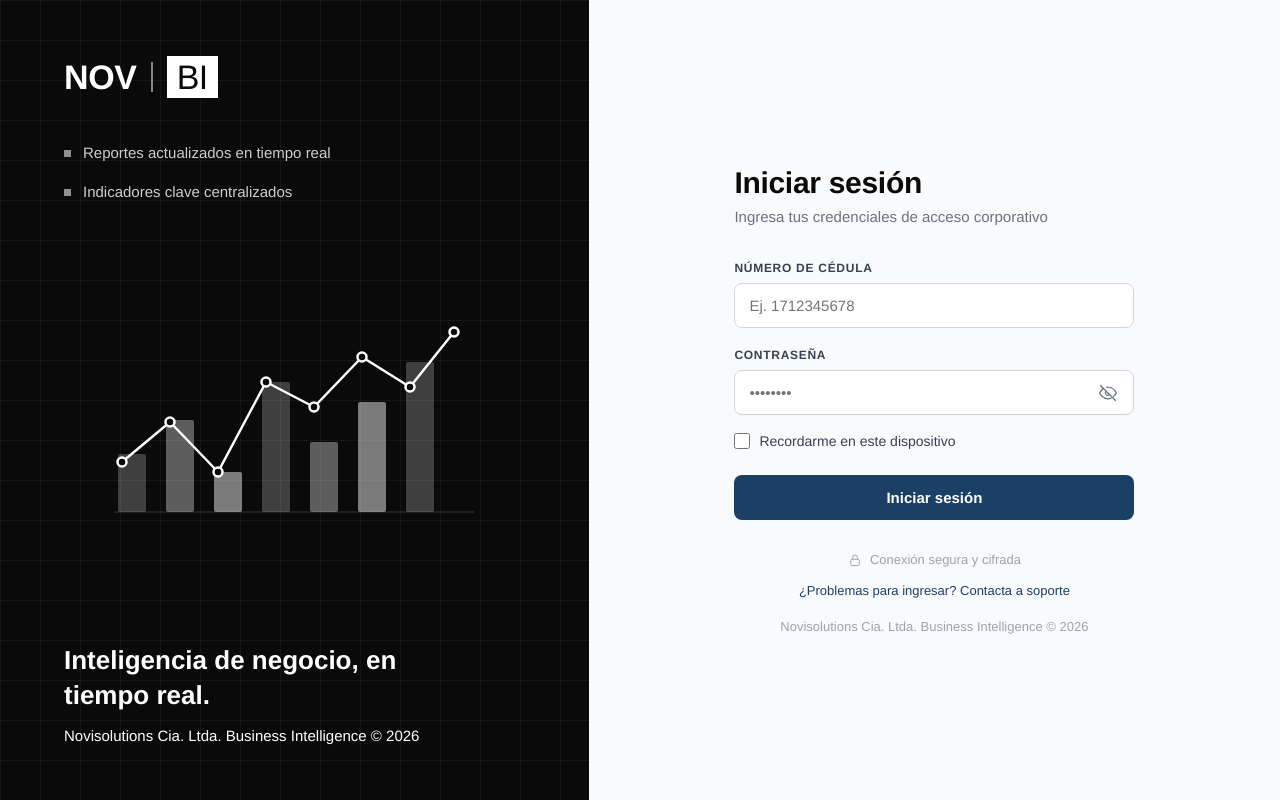
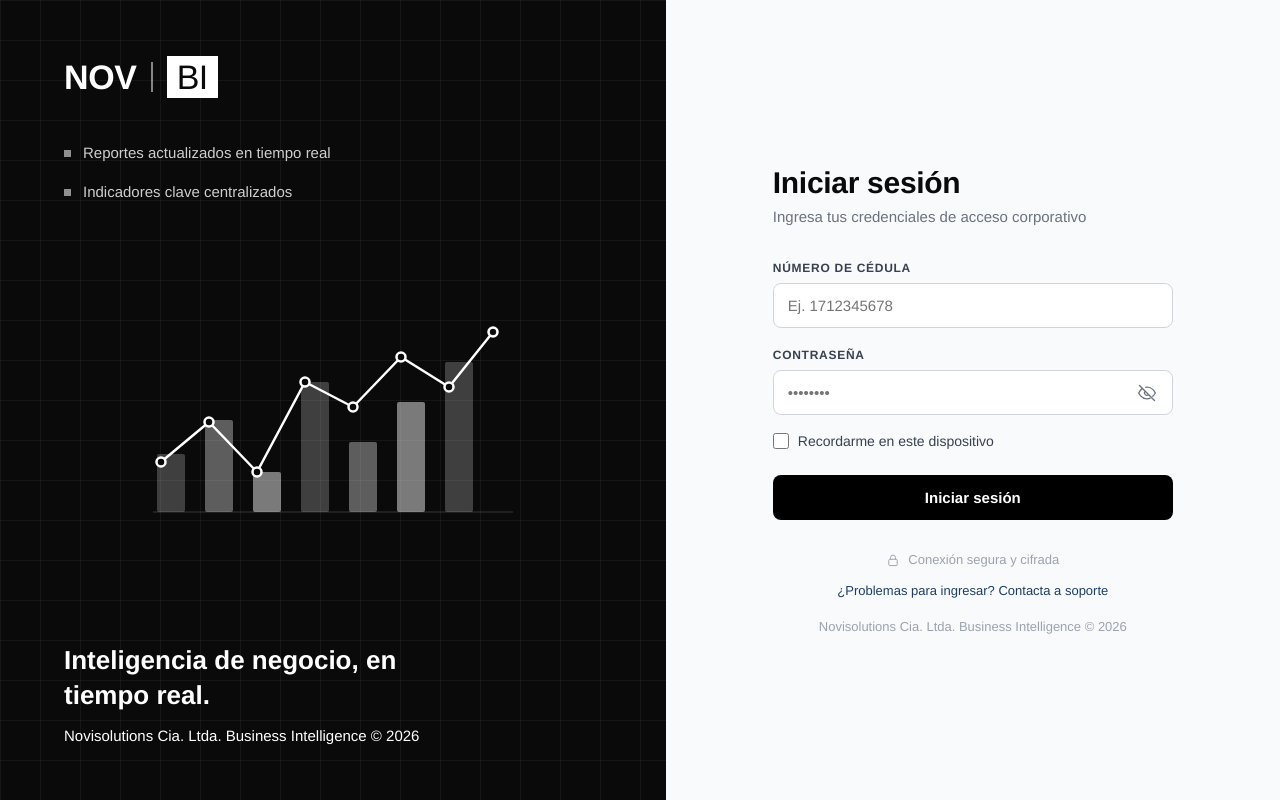
Before and after one commit to erickalex14/PythonMBA, a Next.js app in the folder frontend/: page /reportesmba/auth/acceso in a window 1280 px wide. Built offline with nearby package versions, Linux system fonts and the light colour scheme.

Commit message:
feat: login + animacion de carga

```diff
--- a/frontend/components/NovBILogin.tsx
+++ b/frontend/components/NovBILogin.tsx
@@ -15,6 +15,9 @@ const KEYFRAMES = `
 @keyframes novbi-draw-line { to { stroke-dashoffset: 0; } }
 @keyframes novbi-dot-in { from { opacity:0; transform:scale(0.4); } to { opacity:1; transform:scale(1); } }
 @keyframes novbi-pulse-ring { 0% { transform:scale(0.6); opacity:0.55; } 100% { transform:scale(2.4); opacity:0; } }
+@keyframes novbi-bar-wave { 0%, 100% { transform: scaleY(1); } 50% { transform: scaleY(1.14); } }
+@keyframes novbi-line-wave { 0%, 100% { transform: translateY(0); } 50% { transform: translateY(-5px); } }
+@keyframes novbi-dot-wave { 0%, 100% { transform: scale(1); } 50% { transform: scale(1.4); } }
 `;
 
 const BAR_HEIGHTS = [58, 92, 40, 130, 70, 110, 150];
@@ -50,6 +53,8 @@ export default function NovBILogin() {
   const [passwordError, setPasswordError] = useState("");
   const [submitting, setSubmitting] = useState(false);
   const [loginErrorMsg, setLoginErrorMsg] = useState("");
+  const [chartHover, setChartHover] = useState(false);
+  const [hoveredBar, setHoveredBar] = useState<number | null>(null);
   const timerRef = useRef<ReturnType<typeof setTimeout> | null>(null);
 
   useEffect(() => {
@@ -140,7 +145,7 @@ export default function NovBILogin() {
       <div
         style={{
           position: "relative",
-          flex: isMobile ? "none" : "0 0 46%",
+          flex: isMobile ? "none" : "0 0 52%",
           minHeight: isMobile ? 260 : "100vh",
           background: "#0a0a0a",
           display: "flex",
@@ -365,7 +370,7 @@ export default function NovBILogin() {
                 fontWeight: 700,
                 fontSize: 15,
                 color: "#ffffff",
-                background: submitting ? "#2a4d75" : "#1c3f66",
+                background: submitting ? "#1c3f66" : "#000000",
                 border: "none",
                 borderRadius: 8,
                 cursor: submitting ? "default" : "pointer",
```
Also changed, not shown: frontend/public/NOVBI.png (added), frontend/public/NOVBI.svg (added).
